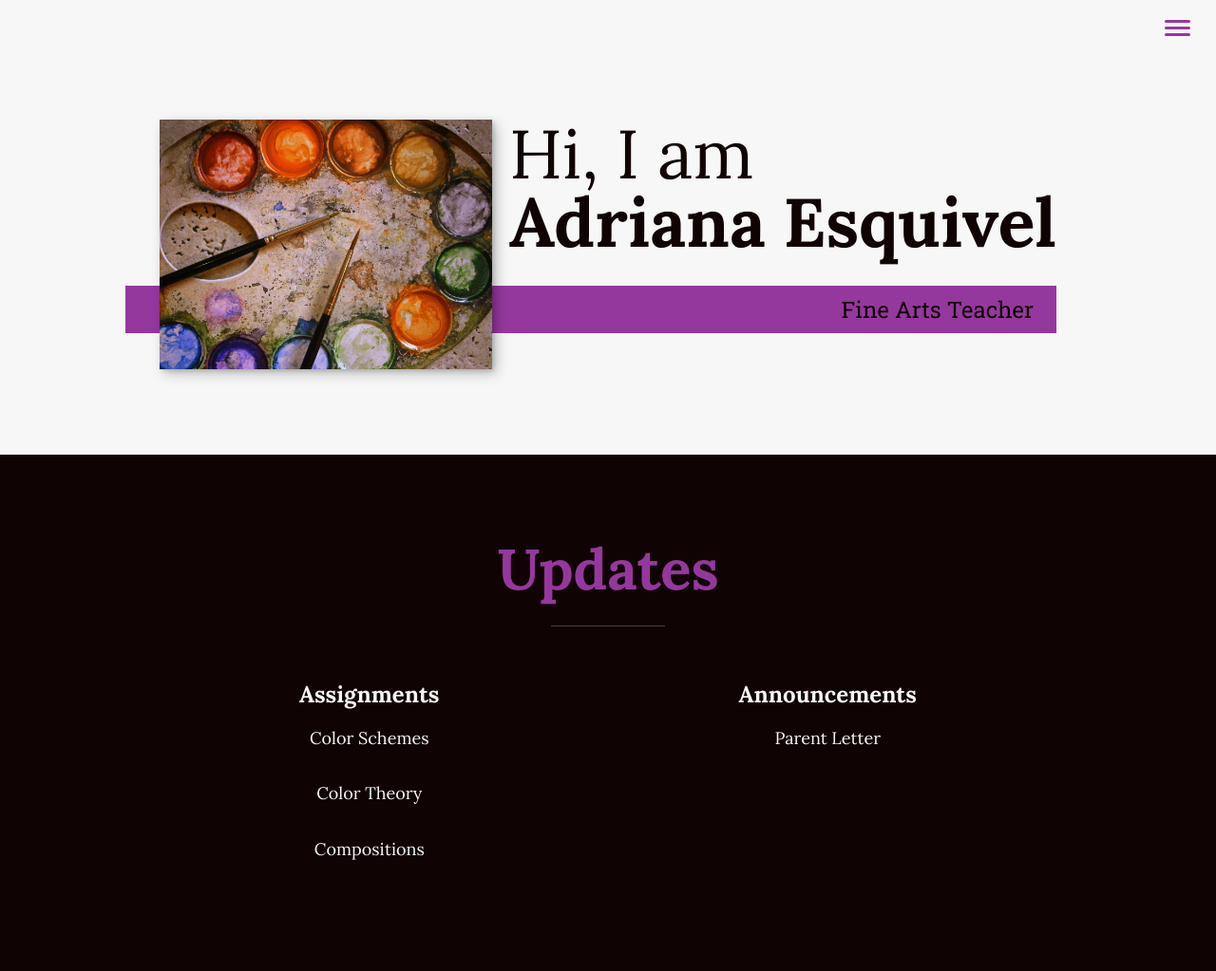
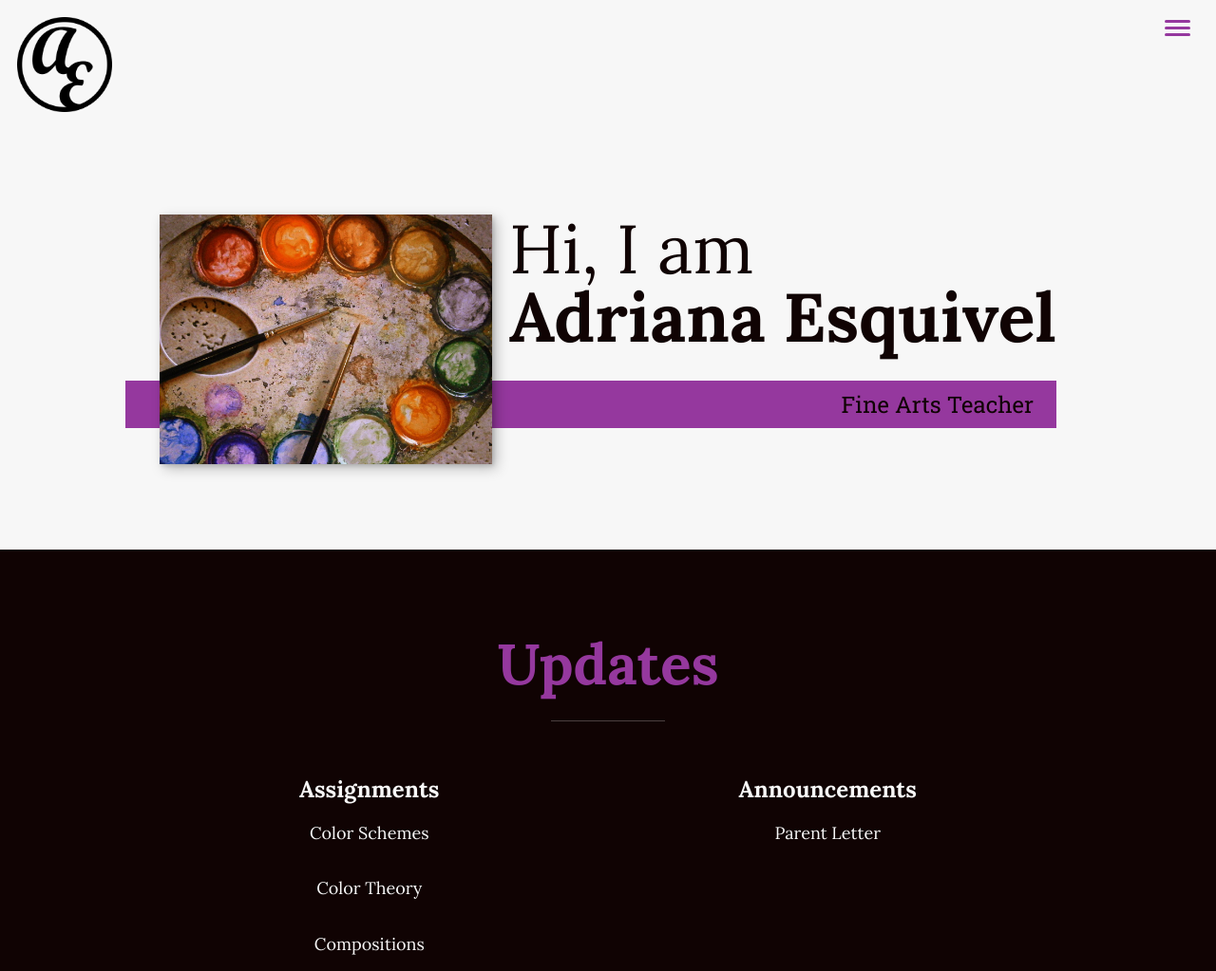
Before and after one commit to howardrohrig/AdrianaWebsite, a plain HTML site: page index.html in a window 1280 px wide. Shown: the top 1023 px of the page at 95% size. Drawn offline with nearby package versions, Linux system fonts and the light colour scheme.

Commit message:
Update index.html
Adding Logo

```diff
--- a/index.html
+++ b/index.html
@@ -15,7 +15,7 @@
     <body>
         <header>
             <div class="logo">
-                <img src="" alt="">
+                <img src="Images/logo.png" alt="">
             </div>
             <button class="nav-toggle" aria-label="toggle navigation">
                 <span class="hamburger"></span>
```
